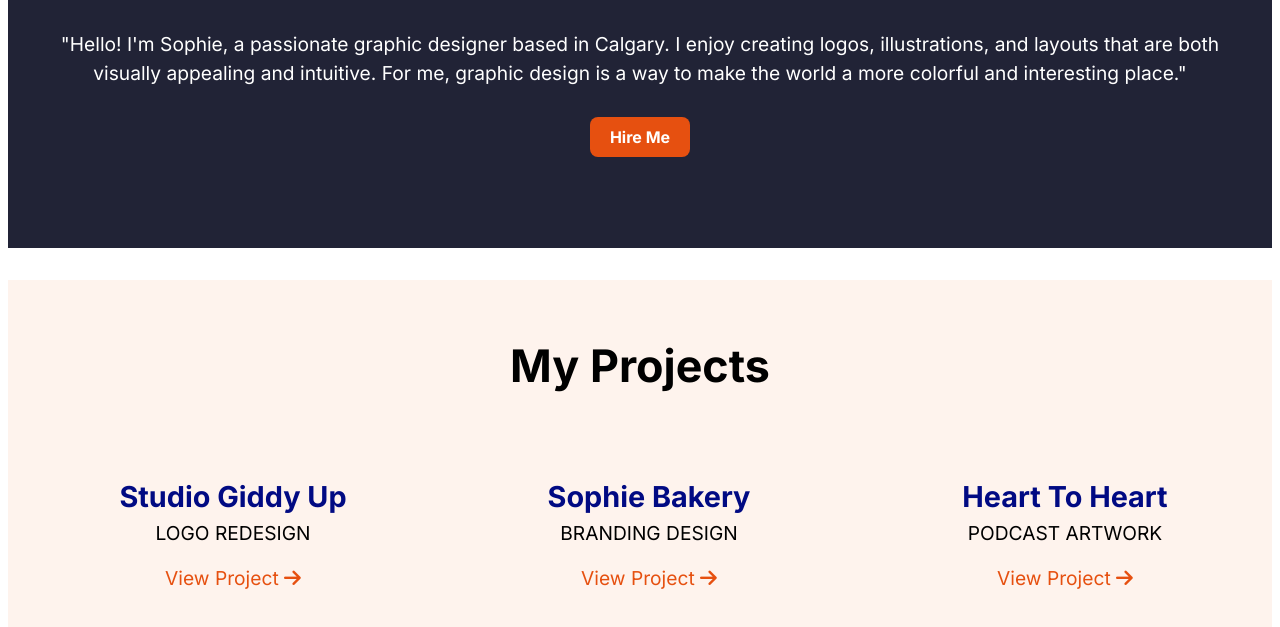
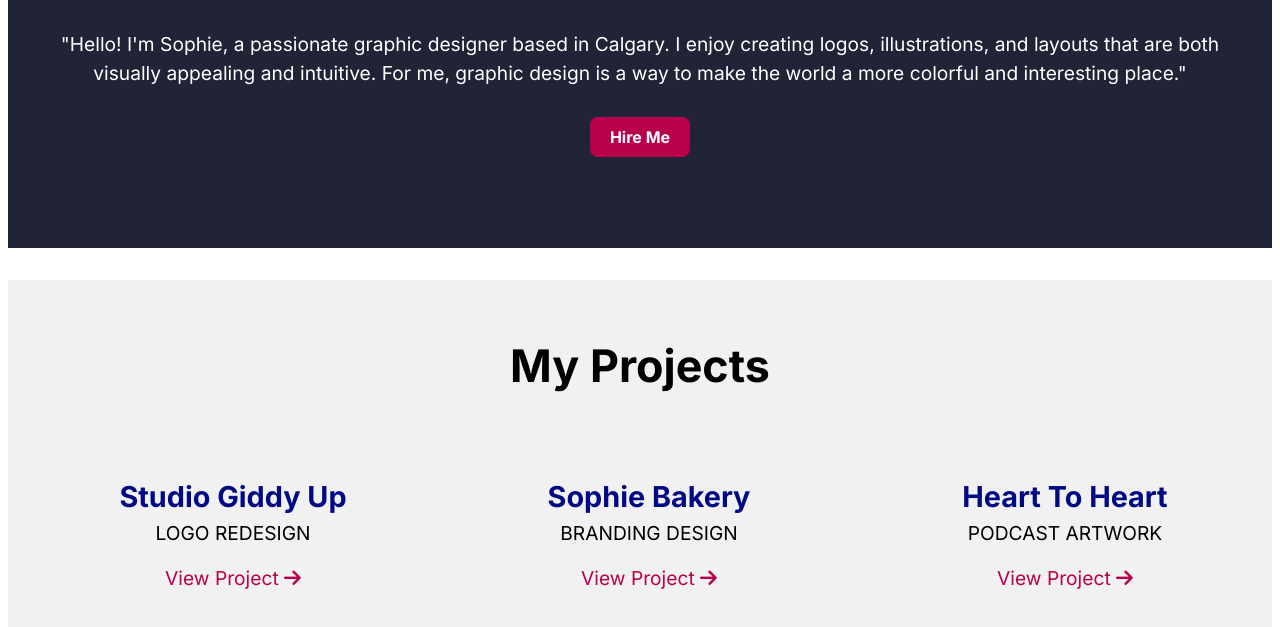
Before and after one commit to sophietran03/cprg-218-assign-2, a plain HTML site: page index.html in a window 1280 px wide. Shown: the part 1038-1665 px from the top of the page. Drawn offline with Linux system fonts and the light colour scheme.

Commit message:
docs: change colour for contrast

```diff
--- a/styles/styles.css
+++ b/styles/styles.css
@@ -55,7 +55,7 @@
 }
 
 .about-btn {
-  background-color: #e65010;
+  background-color: #b9004d;
   border: none;
   color: #ffffff;
   padding: 10px 20px;
@@ -76,7 +76,7 @@
 /* Project Section */
 .project-container {
   height: 700px;
-  background-color: #fef3ed;
+  background-color: #f1f1f1;
 }
 
 .project {
@@ -105,7 +105,7 @@
 
 .project a {
   text-decoration: none;
-  color: #e65010;
+  color: #b9004d;
 }
 
 .project a:hover {
@@ -145,13 +145,13 @@
 }
 
 .active, .accordion:hover {
-  background-color: #fef3ed;
+  background-color: #f1f1f1;
   color: #010a83;
 }
 
 .panel {
   padding: 0 18px;
-  background-color: #fef3ed;
+  background-color: #f1f1f1;
   color: #000000;
   border-bottom: 2px solid #000000;
   max-height: 0;
```
